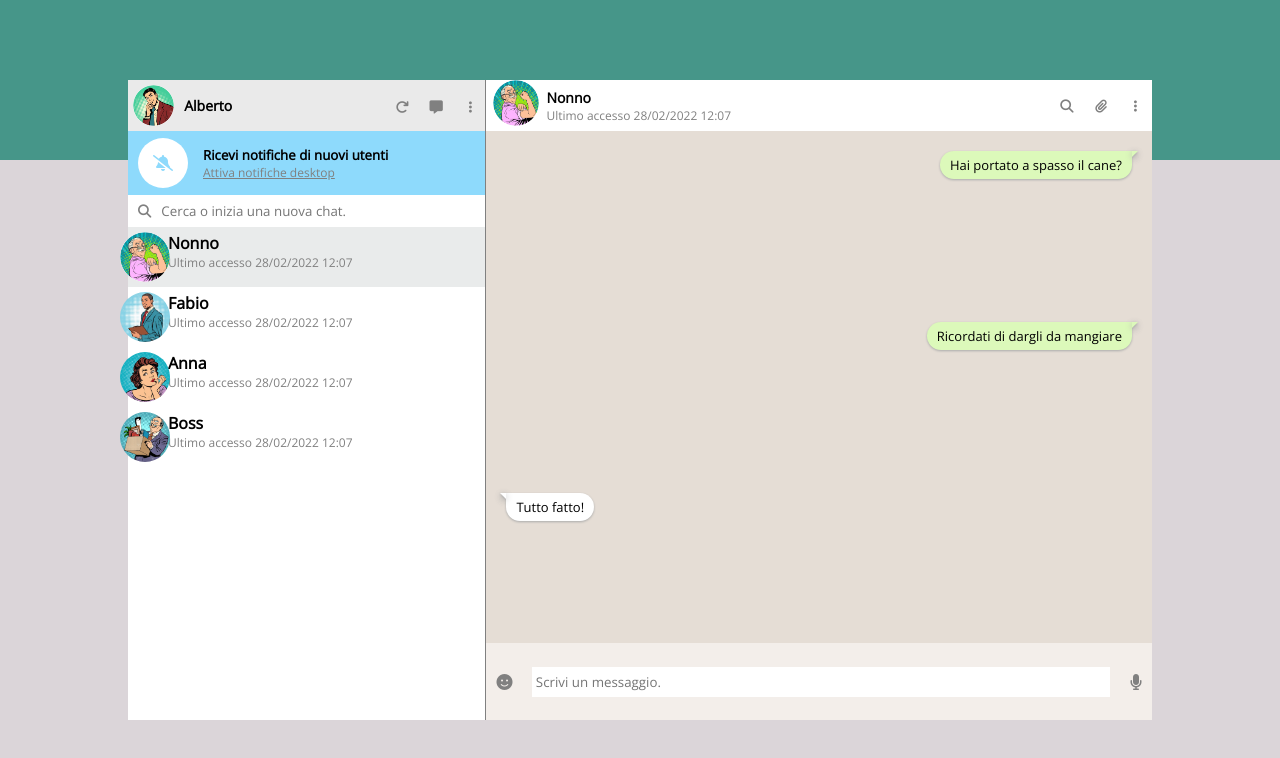
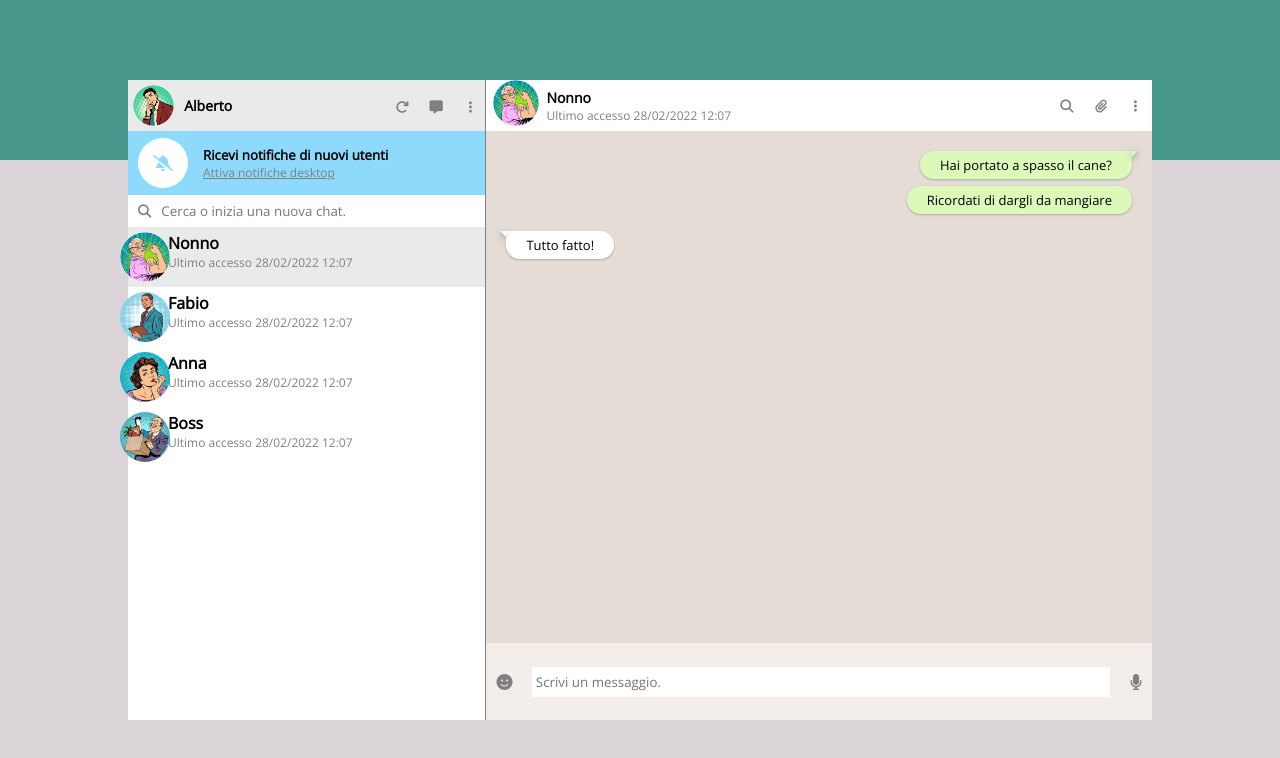
Before and after one commit to albertofanini-prog/js-html-css-boolzap, a plain HTML site: page index.html in a window 1280 px wide. Drawn offline with nearby package versions, Linux system fonts and the light colour scheme.

Commit message:
Correzione css messaggio, svuotare input messaggio

```diff
--- a/index.html
+++ b/index.html
@@ -108,10 +108,10 @@
                 </div>
                 <div
                     class="chat_main-section"
-                    v-for='(message, i) in contacts[index].messages'
                 >
                     <div
                         class="message"
+                        v-for='(message, i) in contacts[index].messages'
                         :class="message.status == 'sent' ? 'sent' : 'received'"
                     >
                         {{message.text}}
--- a/script.js
+++ b/script.js
@@ -29,6 +29,7 @@ const app = new Vue({
         lastLogin:'Ultimo accesso 28/02/2022 12:07',
         index: 0,
         writeNewOne: '',
+        answer: 'ok',
         contacts: [
             {
                 name: 'Nonno',
@@ -130,6 +131,8 @@ const app = new Vue({
                 }
 
                 user.messages.push(newOne);
+
+                this.writeNewOne = "";
             }
         }
     }
--- a/style.css
+++ b/style.css
@@ -307,13 +307,13 @@ li > *{
     display: flex;
     flex-grow: 1;
     flex-direction: column;
-    gap: 3px;
+    gap: 7px;
 }
 
 .message{
     border-radius: 15px;
     /* box-shadow: 0 2px 3px #aaa; */
-    padding: 5px 10px;
+    padding: 5px 20px;
     font-size: 13px;
     position: relative;
     filter: drop-shadow(0px 1px 1px #aaa)
```
